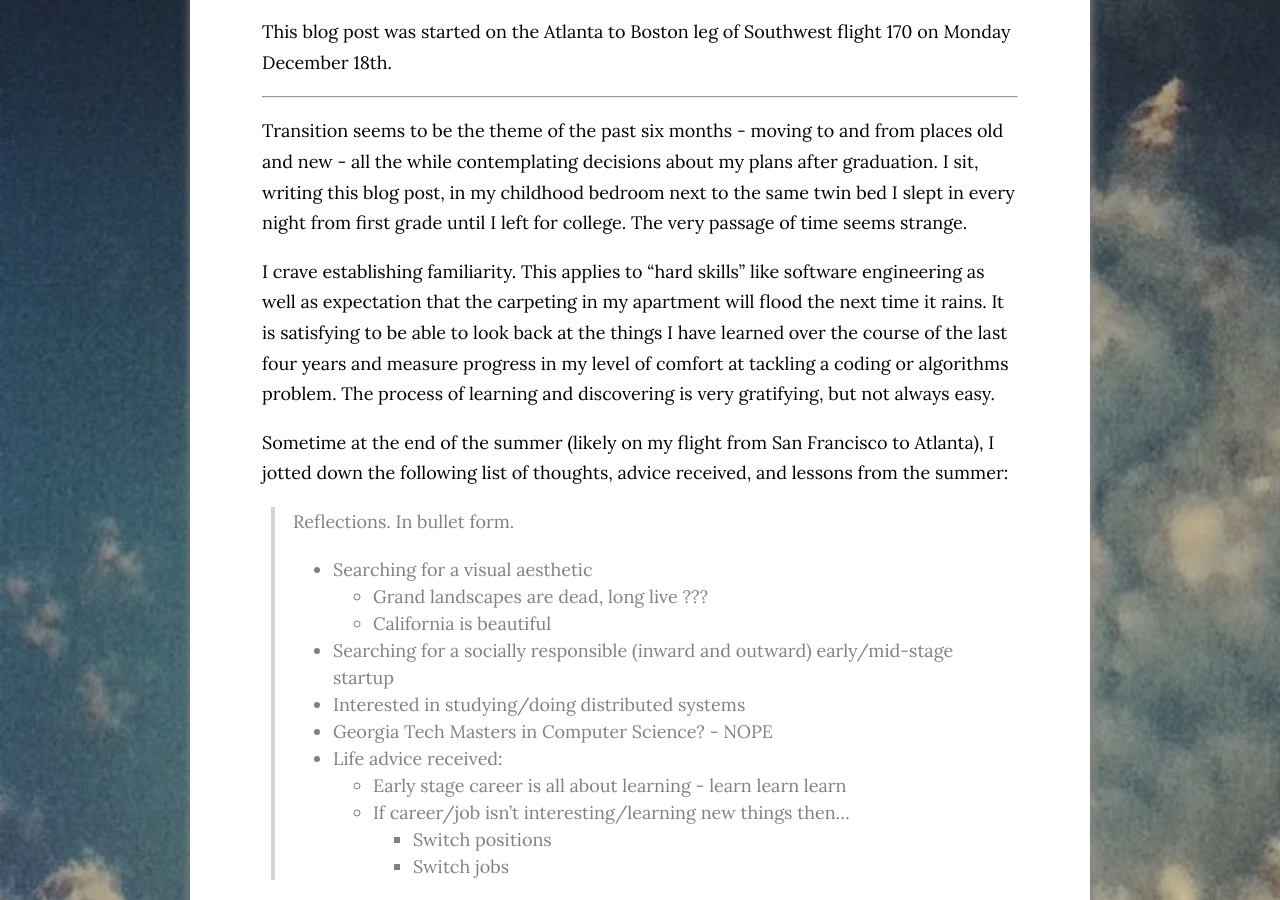
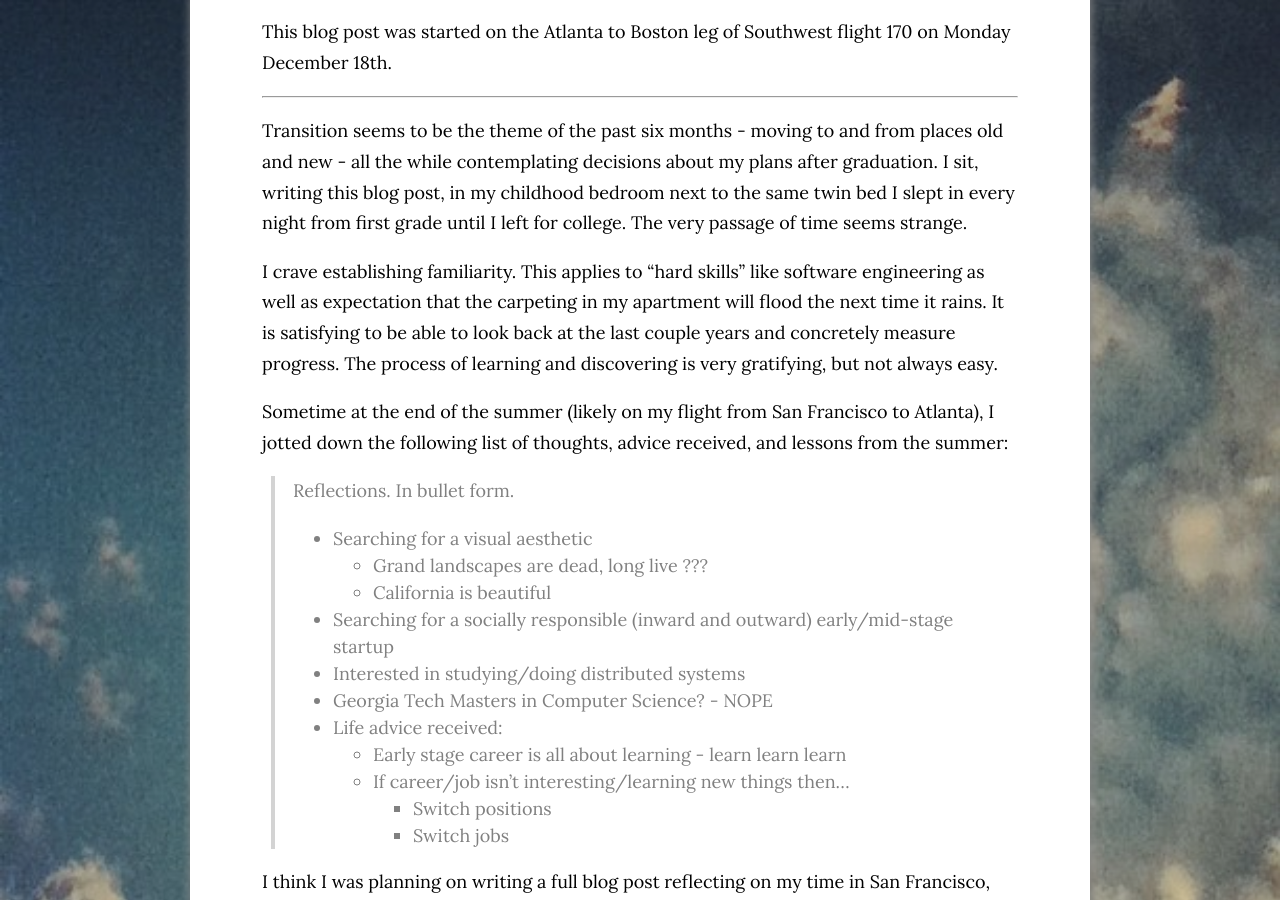
Before and after one commit to bunsenmcdubbs/bunsenmcdubbs.github.io, a Jekyll site: the page built from _posts/2017-12-19-2017-reflection.md, in a window 1280 px wide and 900 px high, scrolled down 945 px. Built offline with Jekyll 4.4.1, drawn with Linux system fonts in a browser that asks for light colours; nearby versions of some CDN libraries.

Commit message:
small change to reflection blog post

```diff
--- a/_posts/2017-12-19-2017-reflection.md
+++ b/_posts/2017-12-19-2017-reflection.md
@@ -48,10 +48,9 @@
 I crave establishing familiarity. This applies to
 &ldquo;hard skills&rdquo; like software engineering as well as expectation
 that the carpeting in my apartment will flood the next time it rains.
-It is satisfying to be able to look back at the things I have learned
-over the course of the last four years and measure progress in my level of
-comfort at tackling a coding or algorithms problem. The process of
-learning and discovering is very gratifying, but not always easy.
+It is satisfying to be able to look back at the last couple years and
+concretely measure progress. The process of learning and discovering is very
+gratifying, but not always easy.
 
 Sometime at the end of the summer (likely on my flight from San Francisco to
 Atlanta), I jotted down the following list of thoughts, advice received, and
```
